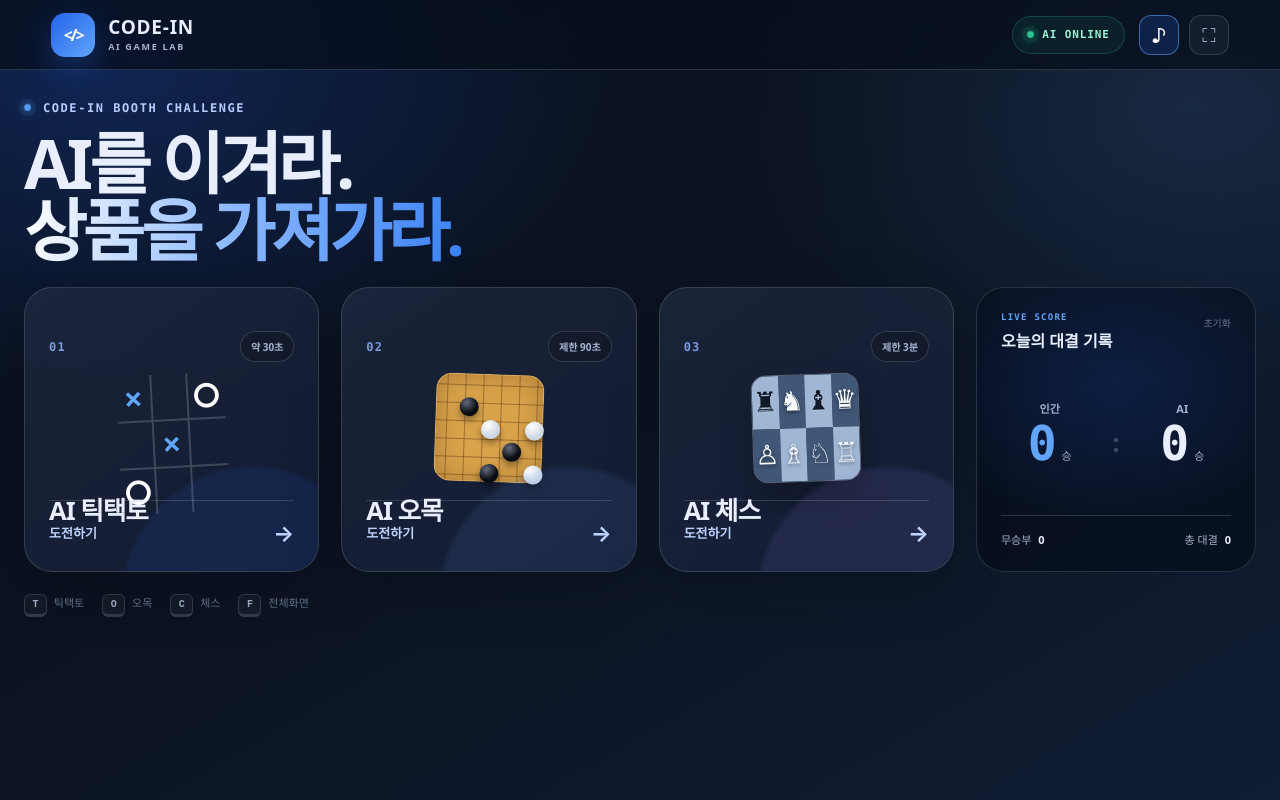
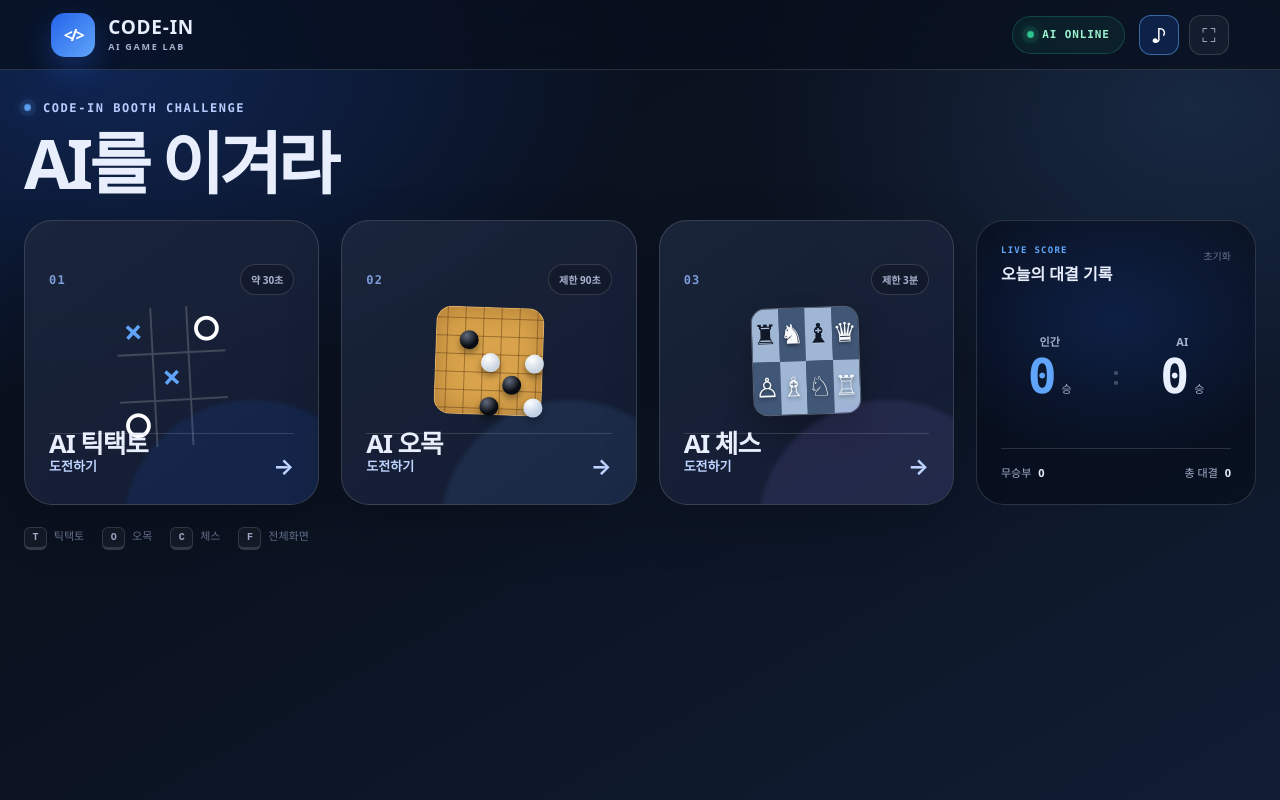
Before and after one commit to leesasang/CODEIN_AI_GAME, a website: page CODEIN_VS_AI.html in a window 1280 px wide. Drawn offline with Linux system fonts and the light colour scheme.

Commit message:
Add files via upload

```diff
--- a/CODEIN_VS_AI.html
+++ b/CODEIN_VS_AI.html
@@ -1383,7 +1383,7 @@ button:focus-visible {
         <section id="homeScreen" class="screen home-screen active" aria-labelledby="mainTitle">
           <div class="hero-copy">
             <span class="eyebrow"><i></i> CODE-IN BOOTH CHALLENGE</span>
-            <h1 id="mainTitle">AI를 이겨라.<br /><span>상품을 가져가라.</span></h1>
+            <h1 id="mainTitle">AI를 이겨라</h1>
           </div>
 
           <div class="challenge-panel">
```
Also changed, not shown: index.html (+1 -1 lines).
